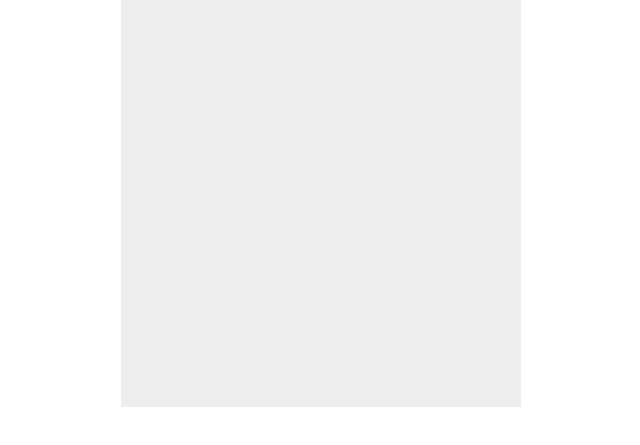
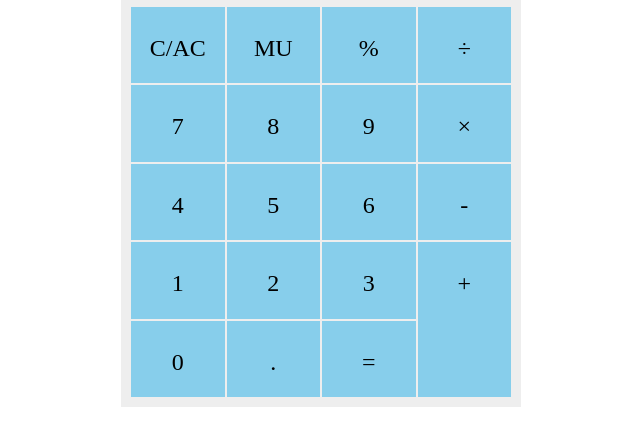
Before and after one commit to amrojjeh/odin-calculator, a plain HTML site: page index.html in a window 1280 px wide. Shown: the part 343-788 px from the top of the page, without its empty margins (319-959 px from the left). Drawn offline with Linux system fonts and the light colour scheme.

Commit message:
Add buttons w/o functions

```diff
--- a/index.html
+++ b/index.html
@@ -12,6 +12,31 @@
 			<p>2 + 2 = 10</p>
 		</div>
 		<div id="buttons">
+			<!-- TODO: Add first row -->
+<!-- 			<div>MRC</div>
+			<div>M-</div>
+			<div>M+</div>
+			<div>√</div>
+			<div>+/-</div> -->
+			<div>C/AC</div>
+			<div>MU</div>
+			<div>%</div>
+			<div>÷</div>
+			<div>7</div>
+			<div>8</div>
+			<div>9</div>
+			<div>×</div>
+			<div>4</div>
+			<div>5</div>
+			<div>6</div>
+			<div>-</div>
+			<div>1</div>
+			<div>2</div>
+			<div>3</div>
+			<div id="add">+</div>
+			<div>0</div>
+			<div>.</div>
+			<div>=</div>
 		</div>
 	</div>
 </body>
--- a/style.css
+++ b/style.css
@@ -29,3 +29,25 @@ html, body {
 	font-size: 2em;
 	margin-left: 10px;
 }
+
+#buttons {
+	display: grid;
+	grid-template-columns: repeat(4, 1fr);
+	grid-template-rows: repeat(5, 1fr);
+	width: 95%;
+	height: 390px;
+	margin: 0 auto;
+	grid-gap: 2px;
+}
+
+#buttons > div {
+	background-color: skyblue;
+	text-align: center;
+	padding-top: 30%;
+	font-size: 1.5em;
+}
+
+#add {
+	grid-row: 4 / span 2;
+	grid-column: 4;
+}
```
